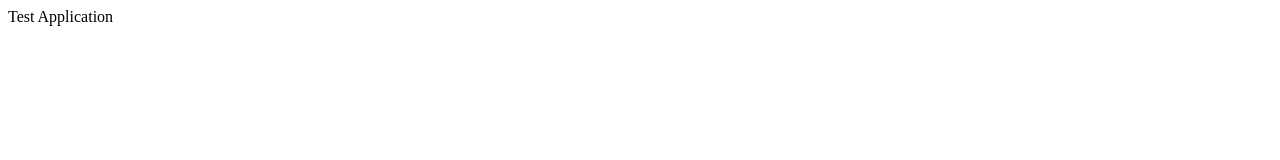
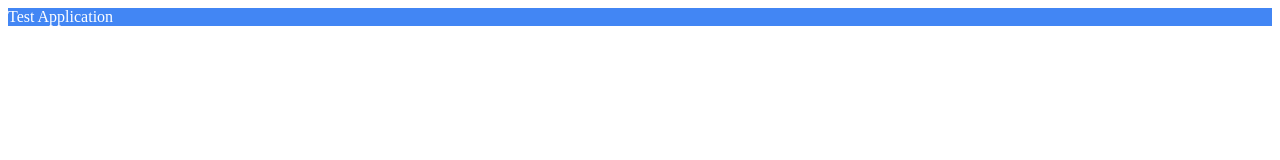
Before and after one commit to GuitarGuy11/TestApp, a plain HTML site: page index.html in a window 1280 px wide. Drawn offline with Linux system fonts and the light colour scheme.

Commit message:
Update index.html

```diff
--- a/index.html
+++ b/index.html
@@ -1,7 +1,10 @@
 <html>
-<body>
-  <div>
-    Test Application
-  </div>
-</body>
+  <head>
+    <link href="css/main.css" type="text/css" rel="stylesheet" />
+  </head>
+  <body>
+    <div class="header">
+      Test Application
+    </div>
+  </body>
 </html>
```
